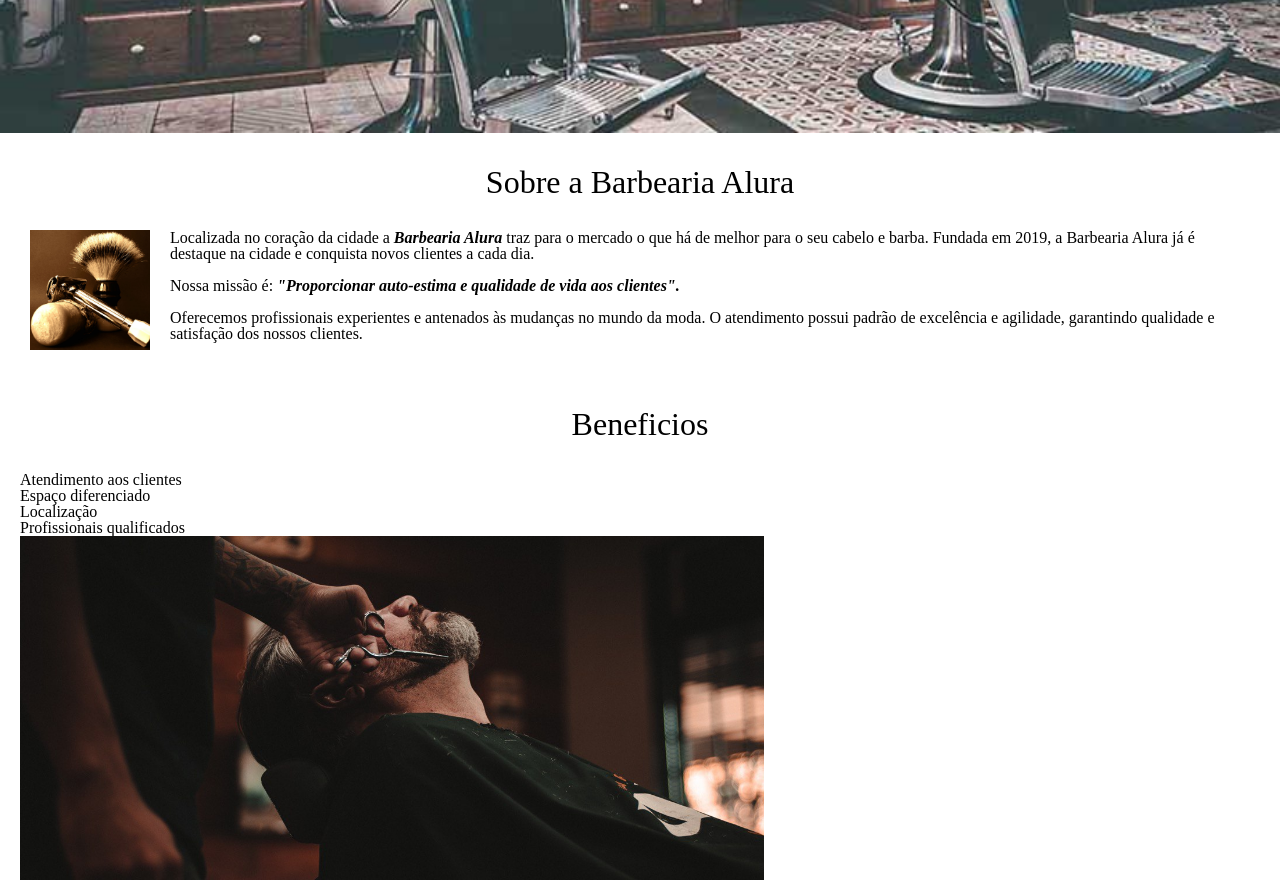
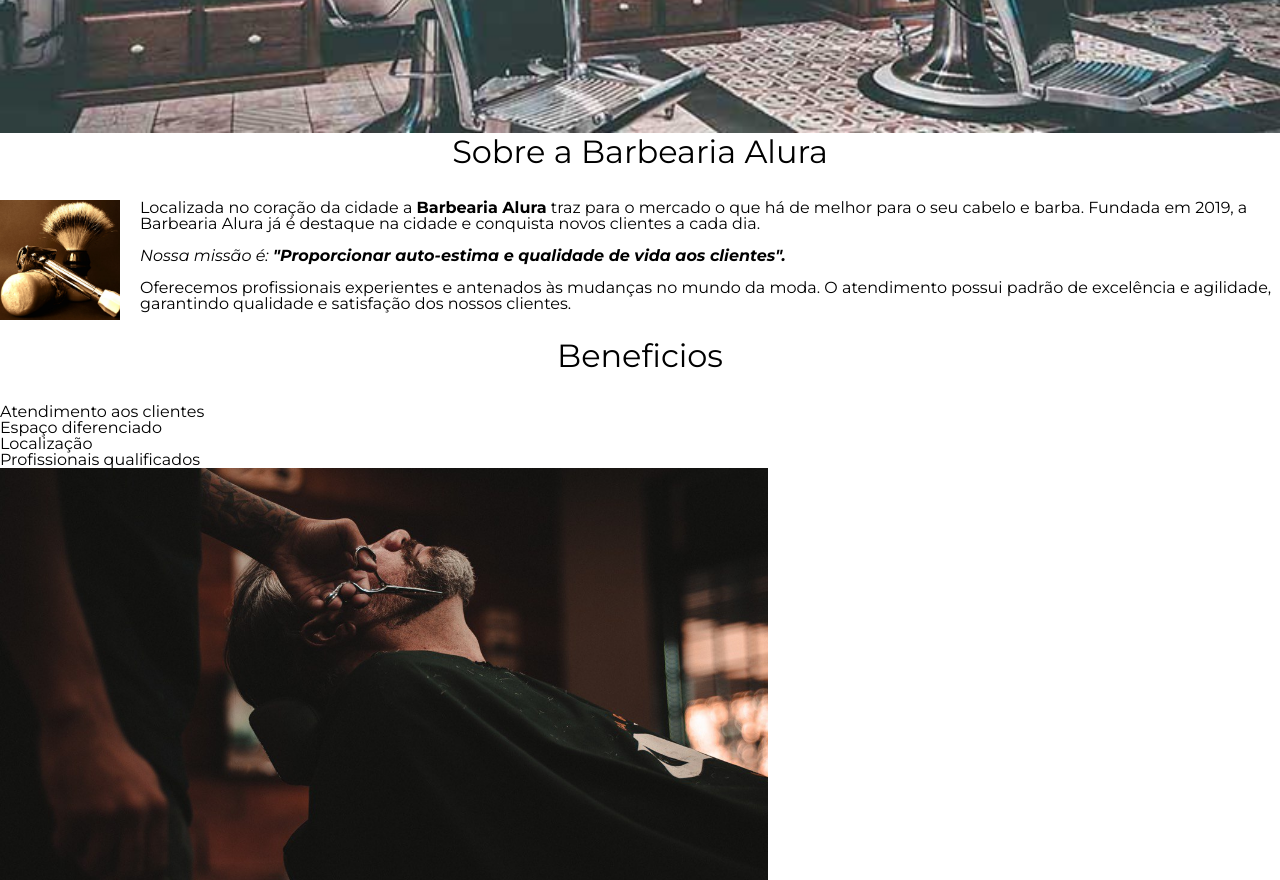
Before and after one commit to otaviohenrique1/html5-css3-avancando-css, a plain HTML site: page index.html in a window 1280 px wide. Shown: the part 640-1520 px from the top of the page. Drawn offline with Linux system fonts and the light colour scheme.

Commit message:
commit 2

```diff
--- a/css/index.css
+++ b/css/index.css
@@ -1,3 +1,8 @@
+body {
+  font-family: 'Montserrat', sans-serif;
+}
+
+/* CSS do header */
 header {
   background: #BBBBBB;
   padding: 20px 0;
@@ -33,57 +38,7 @@ nav a:hover {
   text-decoration: underline;
 }
 
-.banner {
-  width: 100%;
-}
-
-.principal {
-  /* background: #CCCCCC; */
-  padding: 30px;
-}
-
-/* .titulo-principal {
-  padding-left: 20px;
-} */
-
-/* .titulo-centralizado {
-  text-align: center;
-} */
-
-/* p {
-  text-align: center;
-}
-
-#missao {
-  font-size: 20px;
-} */
-
-/* p em strong {
-  color: red;
-} */
-
-.beneficios {
-  background: #ffffff;
-  padding: 20px;
-}
-
-/* .beneficios ul {
-  display: inline-block;
-  vertical-align: top;
-  width: 20%;
-  margin-right: 15%;
-} */
-
-/*
-  display: block; => ocupa a largura inteira da página.
-  display: inline; => não deixa alterar, por exemplo, o espaçamento externo e interno.
-  display: inline-block; => tem as caracteristicas do inline e do block, bloqueia uma largura, mas essa largura é fixa e deixa também mexer na largura e nos espaçamentos interno e externo.
-*/
-
-/* .itens {
-  font-style: italic;
-} */
-
+/* CSS do Rodape */
 footer {
   text-align: center;
   background: url("../img/bg.jpg");
@@ -94,6 +49,11 @@ footer {
   color: #FFFFFF;
   font-size: 13px;
   margin: 20px 0 0;
+}
+
+/* CSS da pagina principal */
+.banner {
+  width: 100%;
 }
 
 .titulo-principal {
@@ -109,6 +69,9 @@ footer {
 
 .principal strong {
   font-weight: bold;
+}
+
+.principal em {
   font-style: italic;
 }
 
--- a/index.html
+++ b/index.html
@@ -7,6 +7,9 @@
     <title>Barbearia Alura</title>
     <link rel="stylesheet" href="css/reset.css">
     <link rel="stylesheet" href="css/index.css">
+    <link rel="preconnect" href="https://fonts.googleapis.com">
+    <link rel="preconnect" href="https://fonts.gstatic.com" crossorigin>
+    <link href="https://fonts.googleapis.com/css2?family=Montserrat:ital,wght@0,100;0,200;0,300;0,400;0,500;0,600;0,700;0,800;0,900;1,100;1,200;1,300;1,400;1,500;1,600;1,700;1,800;1,900&display=swap" rel="stylesheet">
   </head>
   <body>
     <header>
```
